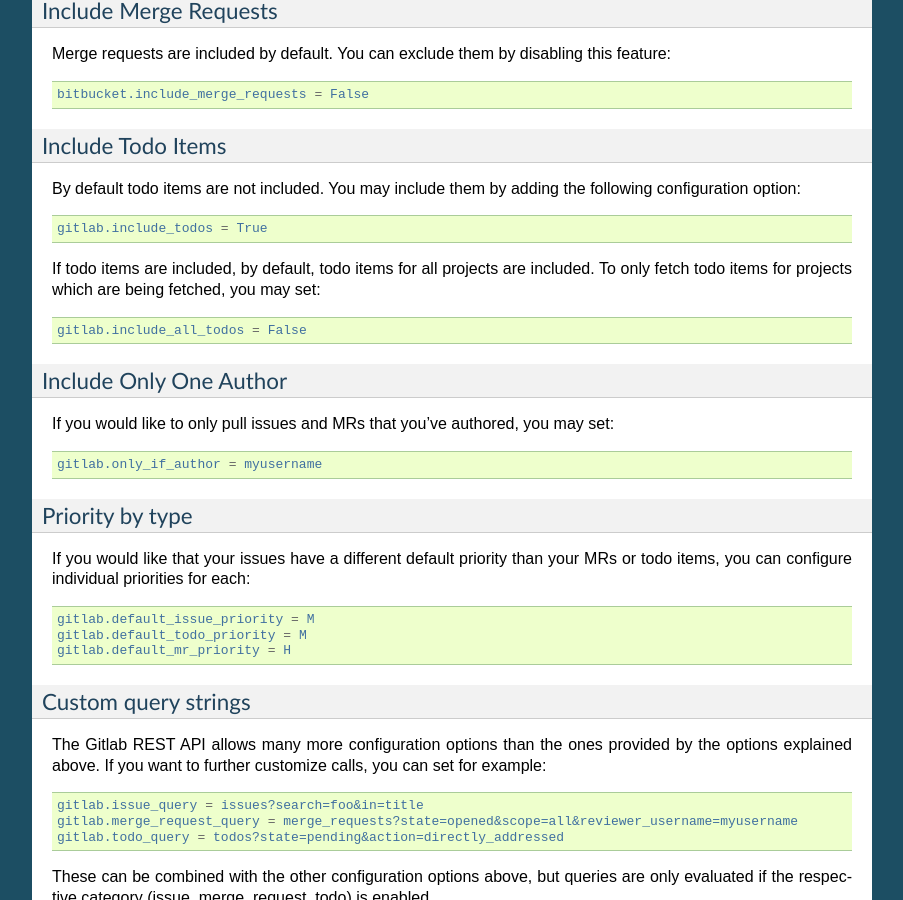
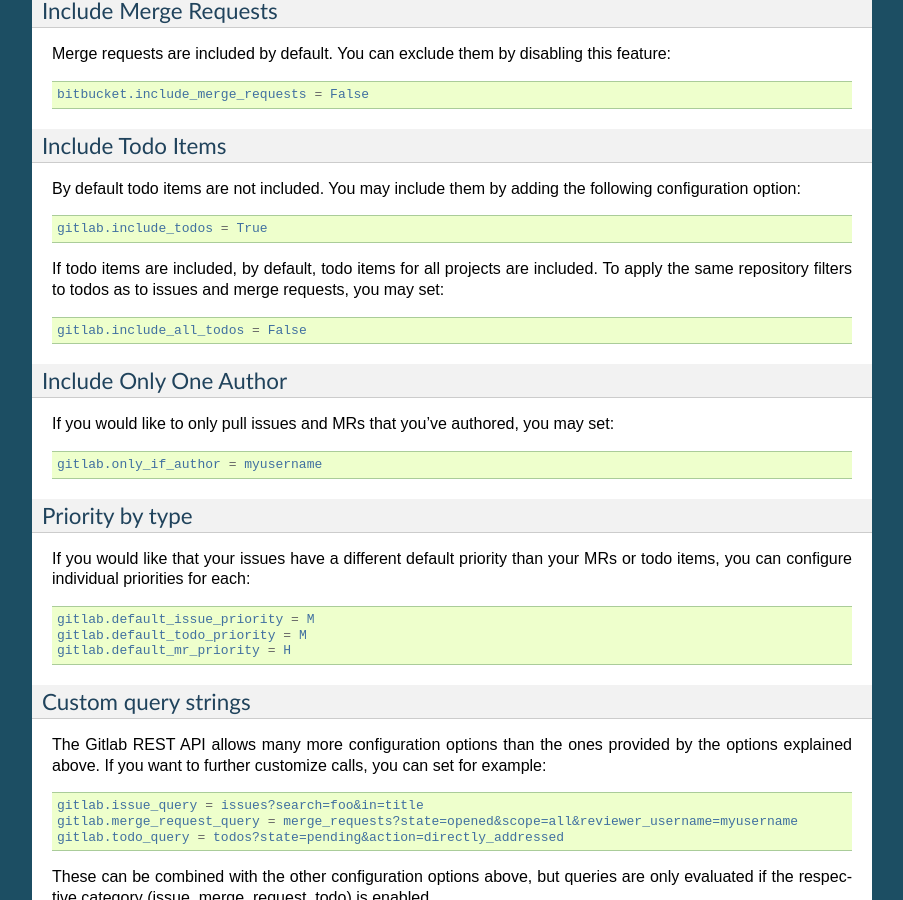
Before and after one commit to GothenburgBitFactory/bugwarrior, a Sphinx documentation site: the page built from bugwarrior/docs/services/gitlab.rst, in a window 1280 px wide and 900 px high, scrolled down 2413 px. Shown: the whole window, without its empty margins (198-1101 px from the left). Built offline with Sphinx 7.4.7, drawn with Linux system fonts in a browser that asks for light colours; pages that are not in the unit, such as notebooks, are missing from menus; the version number could not be read and is left out.

Commit message:
gitlab: Clarify include_all_todos docs. Fix #661.

```diff
--- a/bugwarrior/docs/services/gitlab.rst
+++ b/bugwarrior/docs/services/gitlab.rst
@@ -157,7 +157,7 @@
     gitlab.include_todos = True
 
 If todo items are included, by default, todo items for all projects are
-included.  To only fetch todo items for projects which are being fetched, you
+included.  To apply the same repository filters to todos as to issues and merge requests, you
 may set::
 
     gitlab.include_all_todos = False
```
